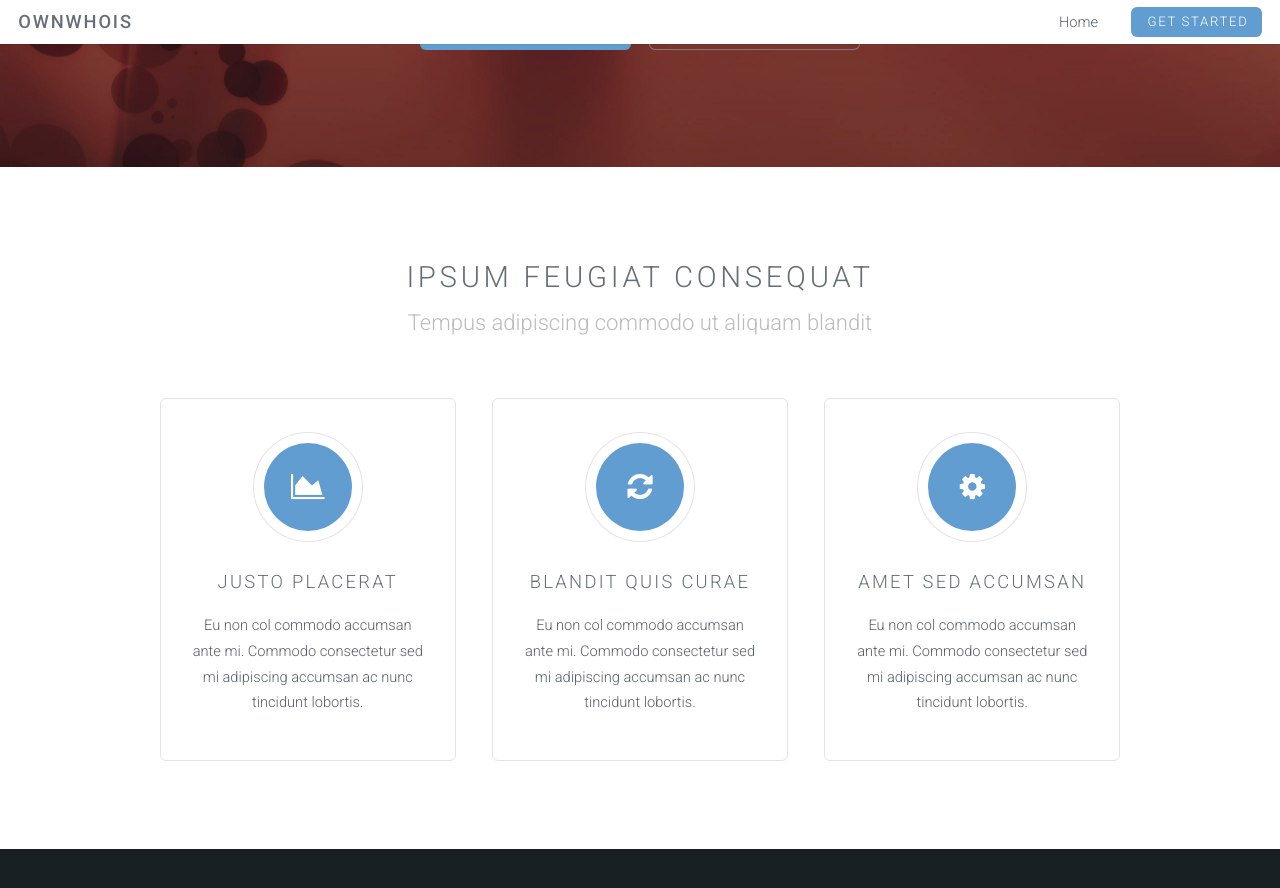
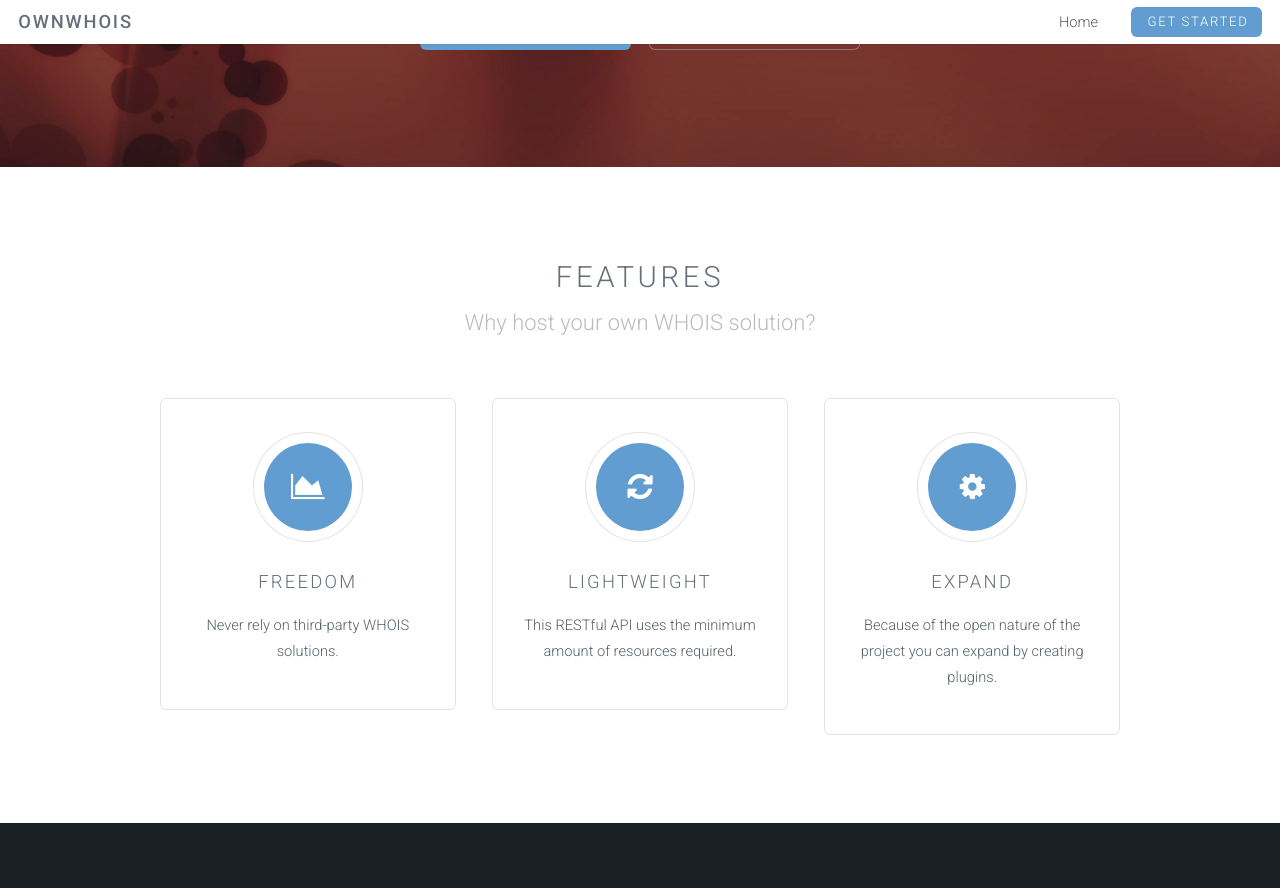
Before and after one commit to midasvo/ownWhois, a Jekyll site: the page built from index.html, in a window 1280 px wide and 900 px high, scrolled down 283 px. Shown: the top 888 px of the window. Built offline with Jekyll 4.4.1, drawn with Linux system fonts in a browser that asks for light colours.

Commit message:
Changed landing page content

```diff
--- a/index.html
+++ b/index.html
@@ -5,30 +5,30 @@ layout: landing-page
 		<!-- One -->
 			<section id="one" class="wrapper style1">
 				<header class="major">
-					<h2>Ipsum feugiat consequat</h2>
-					<p>Tempus adipiscing commodo ut aliquam blandit</p>
+					<h2>Features</h2>
+					<p>Why host your own WHOIS solution?</p>
 				</header>
 				<div class="container">
 					<div class="row">
 						<div class="4u">
 							<section class="special box">
 								<i class="icon fa-area-chart major"></i>
-								<h3>Justo placerat</h3>
-								<p>Eu non col commodo accumsan ante mi. Commodo consectetur sed mi adipiscing accumsan ac nunc tincidunt lobortis.</p>
+								<h3>Freedom</h3>
+								<p>Never rely on third-party WHOIS solutions.</p>
 							</section>
 						</div>
 						<div class="4u">
 							<section class="special box">
 								<i class="icon fa-refresh major"></i>
-								<h3>Blandit quis curae</h3>
-								<p>Eu non col commodo accumsan ante mi. Commodo consectetur sed mi adipiscing accumsan ac nunc tincidunt lobortis.</p>
+								<h3>Lightweight</h3>
+								<p>This RESTful API uses the minimum amount of resources required.</p>
 							</section>
 						</div>
 						<div class="4u">
 							<section class="special box">
 								<i class="icon fa-cog major"></i>
-								<h3>Amet sed accumsan</h3>
-								<p>Eu non col commodo accumsan ante mi. Commodo consectetur sed mi adipiscing accumsan ac nunc tincidunt lobortis.</p>
+								<h3>Expand</h3>
+								<p>Because of the open nature of the project you can expand by creating plugins.</p>
 							</section>
 						</div>
 					</div>
```
